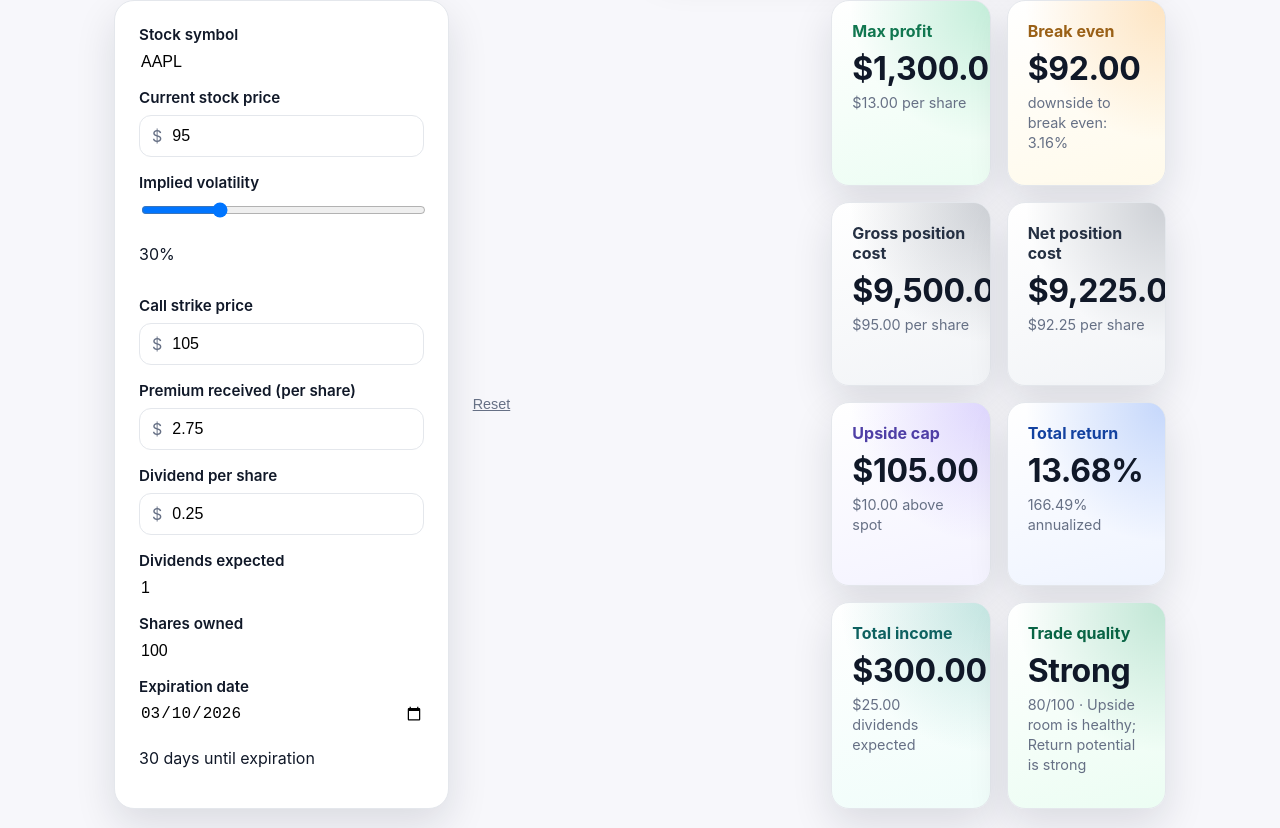
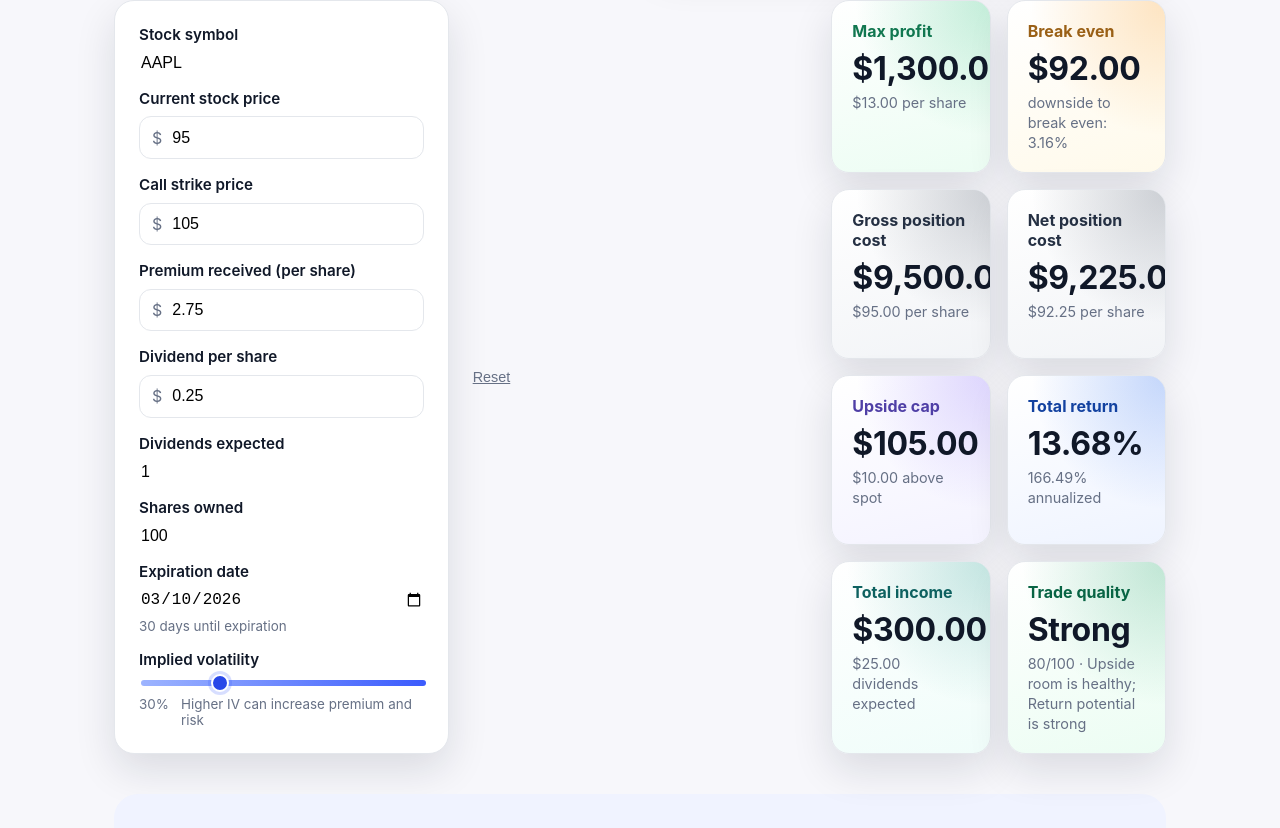
Before and after one commit to bryan171179/optionsplanner, a Next.js app: page /covered-call in a window 1280 px wide. Shown: the part 284-1112 px from the top of the page. Built offline with nearby package versions, Linux system fonts and the light colour scheme.

Commit message:
Adjust IV field placement and improve slider styling

```diff
--- a/app/covered-call/page.tsx
+++ b/app/covered-call/page.tsx
@@ -470,20 +470,6 @@ export default function CoveredCallPage() {
             </div>
           </div>
           <div className="field">
-            <label htmlFor="impliedVolatility">Implied volatility</label>
-            <input
-              id="impliedVolatility"
-              name="impliedVolatility"
-              type="range"
-              min="5"
-              max="100"
-              step="1"
-              value={formState.impliedVolatility}
-              onChange={handleChange("impliedVolatility")}
-            />
-            <p className="helper-text">{calculations.safeImpliedVolatility.toFixed(0)}%</p>
-          </div>
-          <div className="field">
             <label htmlFor="strikePrice">Call strike price</label>
             <div className="input-wrap">
               <span>$</span>
@@ -565,6 +551,24 @@ export default function CoveredCallPage() {
             />
             <p className="helper-text">
               {calculations.daysUntilExpiration} days until expiration
+            </p>
+          </div>
+          <div className="field">
+            <label htmlFor="impliedVolatility">Implied volatility</label>
+            <input
+              className="range-input"
+              id="impliedVolatility"
+              name="impliedVolatility"
+              type="range"
+              min="5"
+              max="100"
+              step="1"
+              value={formState.impliedVolatility}
+              onChange={handleChange("impliedVolatility")}
+            />
+            <p className="helper-text helper-text--range">
+              <span>{calculations.safeImpliedVolatility.toFixed(0)}%</span>
+              <span>Higher IV can increase premium and risk</span>
             </p>
           </div>
         </form>
--- a/app/globals.css
+++ b/app/globals.css
@@ -117,6 +117,53 @@ input {
   font-size: 1rem;
   width: 100%;
   background: transparent;
+}
+
+.helper-text {
+  margin: 0;
+  color: var(--muted);
+  font-size: 0.84rem;
+}
+
+.helper-text--range {
+  display: flex;
+  justify-content: space-between;
+  gap: 12px;
+}
+
+.range-input {
+  -webkit-appearance: none;
+  appearance: none;
+  height: 6px;
+  border-radius: 999px;
+  background: linear-gradient(90deg, #9db4ff 0%, #3b5bfd 100%);
+  cursor: pointer;
+}
+
+.range-input::-webkit-slider-thumb {
+  -webkit-appearance: none;
+  appearance: none;
+  width: 18px;
+  height: 18px;
+  border-radius: 50%;
+  border: 2px solid #ffffff;
+  background: #2847e8;
+  box-shadow: 0 0 0 3px rgba(59, 91, 253, 0.2);
+}
+
+.range-input::-moz-range-thumb {
+  width: 18px;
+  height: 18px;
+  border-radius: 50%;
+  border: 2px solid #ffffff;
+  background: #2847e8;
+  box-shadow: 0 0 0 3px rgba(59, 91, 253, 0.2);
+}
+
+.range-input::-moz-range-track {
+  height: 6px;
+  border-radius: 999px;
+  background: linear-gradient(90deg, #9db4ff 0%, #3b5bfd 100%);
 }
 
 .primary {
@@ -297,6 +344,11 @@ input {
   .result-card span {
     font-size: 0.84rem;
   }
+
+  .helper-text--range {
+    flex-direction: column;
+    gap: 4px;
+  }
 }
 
 @media (max-width: 430px) {
```
